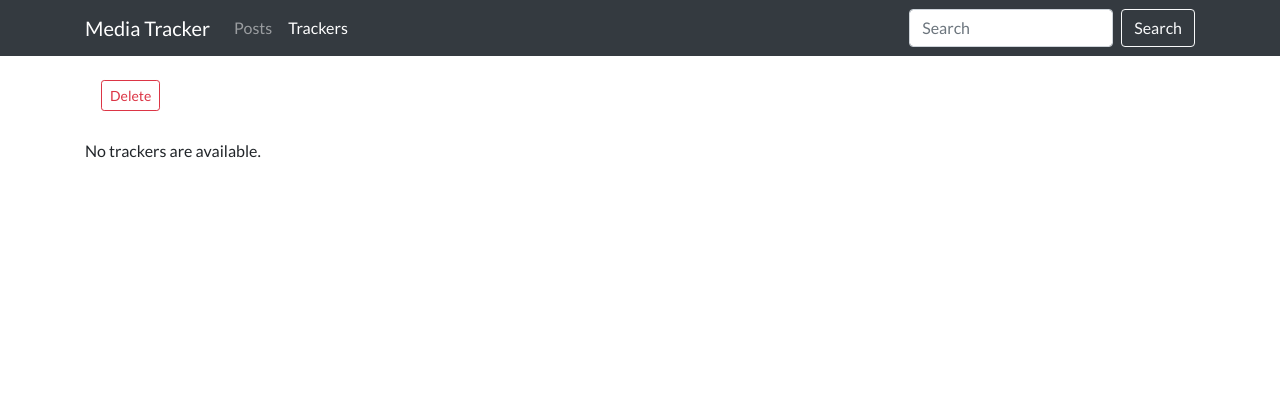
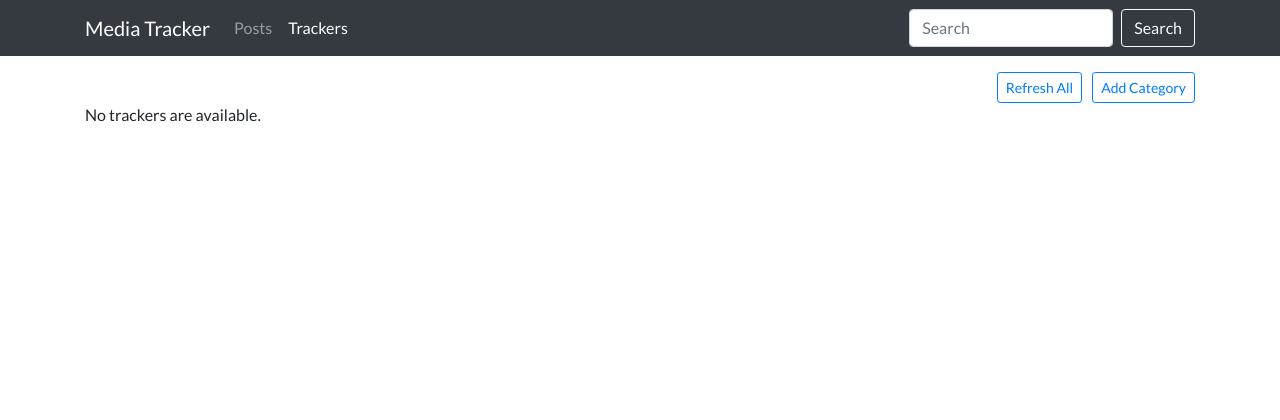
Before and after one commit to pushpreet/mediatracker, a Django app: page /tracker/ in a window 1280 px wide. Shown: the top 420 px of the page. Run offline with Django 3.2, Linux system fonts and the light colour scheme; data that the repository does not hold is empty; some libraries are stand-ins or nearby versions.

Commit message:
change tracker_list style

```diff
--- a/tracker/static/tracker/css/style.css
+++ b/tracker/static/tracker/css/style.css
@@ -6,10 +6,6 @@ a.custom-header,
 a.custom-header:hover {
   color: inherit;
   text-decoration: none !important;
-}
-
-.navbar {
-  margin-bottom: 20px;
 }
 
 body {
--- a/tracker/templates/tracker/index.html
+++ b/tracker/templates/tracker/index.html
@@ -2,7 +2,7 @@
 {% load humanize %}
 
 {% block content %}
-    <nav class="navbar navbar-light justify-content-between" style="border-radius: 6px;">
+    <nav class="navbar navbar-light justify-content-between">
     </nav>
 
     {% if latest_post_list %}
--- a/tracker/templates/tracker/tracker_list.html
+++ b/tracker/templates/tracker/tracker_list.html
@@ -2,8 +2,13 @@
 {% load humanize %}
 
 {% block content %}
-    <nav class="navbar navbar-light justify-content-between" style="border-radius: 6px;">
-        <button class="btn btn-sm btn-outline-danger" type="submit">Delete</button>
+    <nav class="d-flex flex-row justify-content-end">
+        <div class="flex-item">
+            <button class="btn btn-sm btn-outline-primary" type="submit">Refresh All</button>
+        </div>
+        <div class="flex-item">
+            <button class="btn btn-sm btn-outline-primary" type="submit">Add Category</button>
+        </div>
     </nav>
 
     {% if tracker_list %}
```
